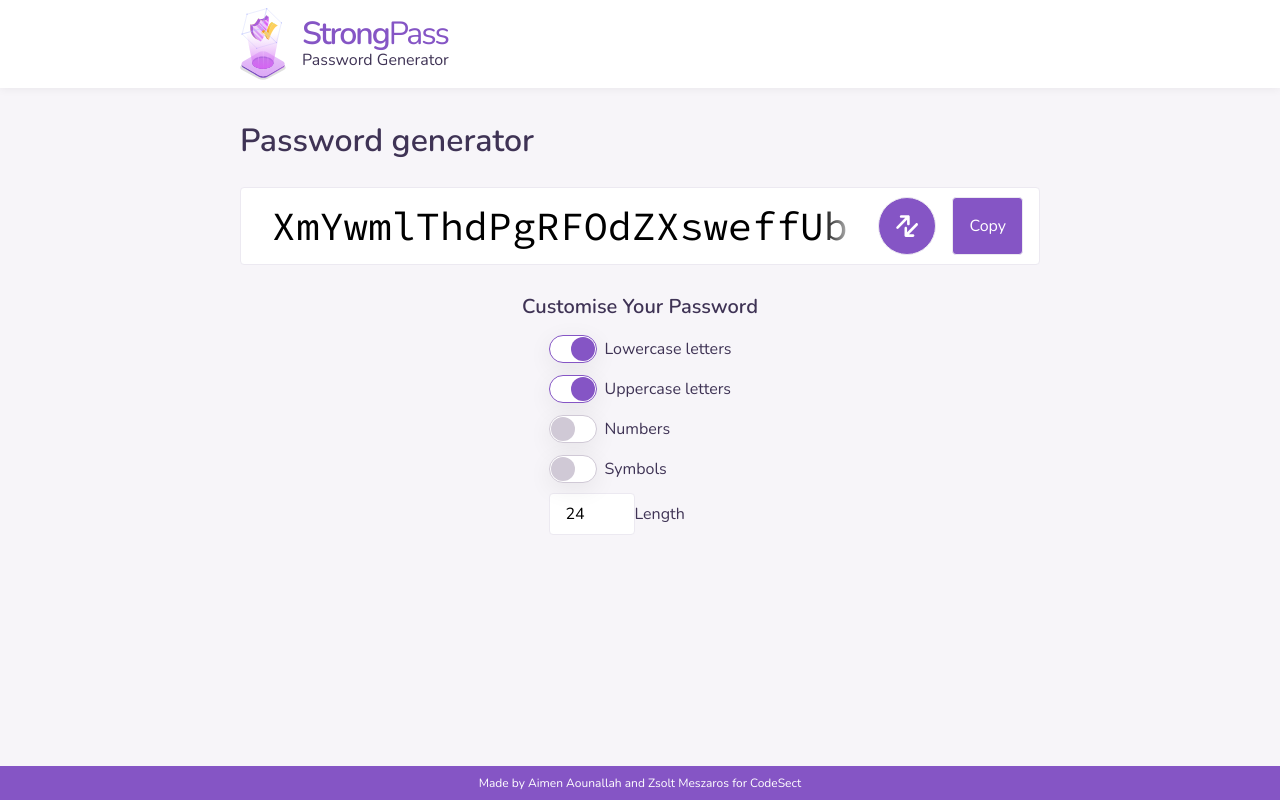
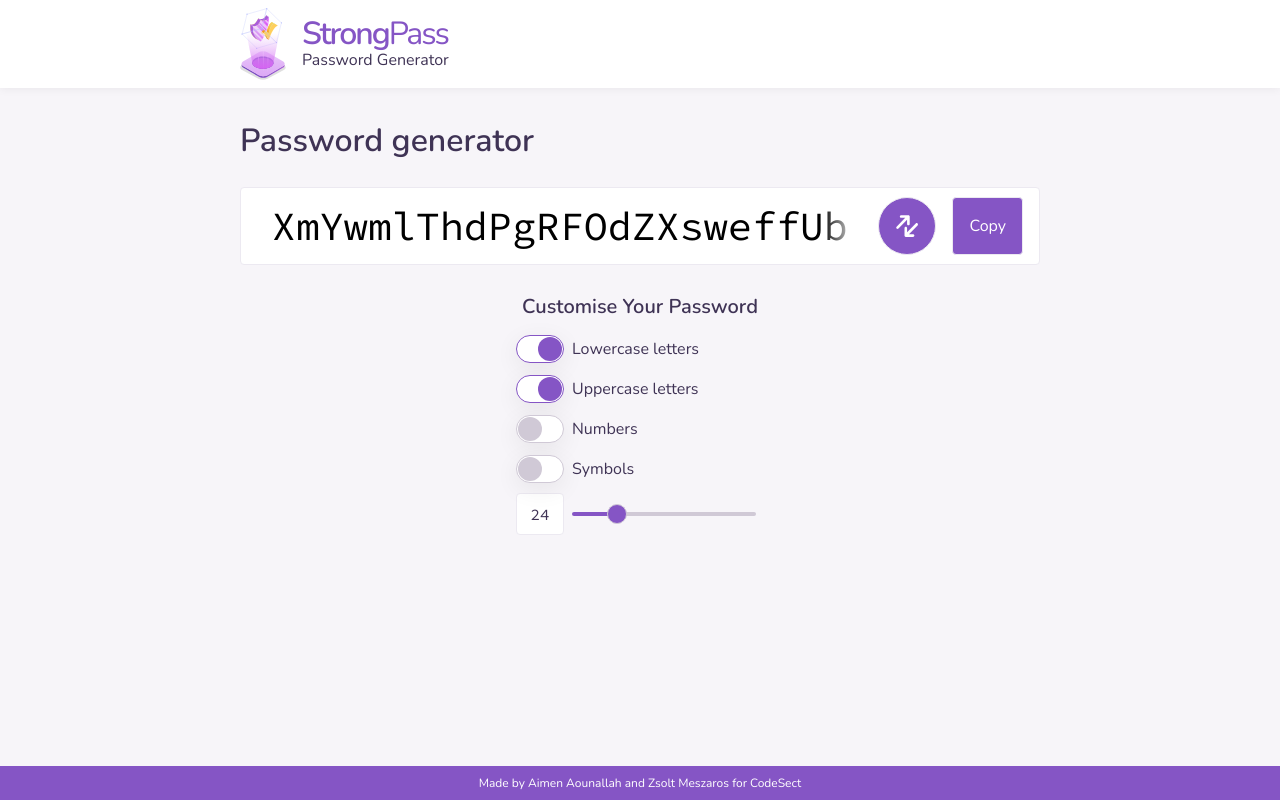
Before and after one commit to codesect/cs01-team-ada-04, a React (Create React App) app: page / in a window 1280 px wide. Built offline with nearby package versions, Linux system fonts and the light colour scheme.

Commit message:
Add range slider component

```diff
--- a/src/components/App.js
+++ b/src/components/App.js
@@ -2,6 +2,7 @@ import React, { useCallback, useEffect, useState } from 'react';
 import styled from 'styled-components/macro';
 
 import PasswordInput from './PasswordInput';
+import Range from './Range';
 import SwitchToggle from './SwitchToggle';
 import { Wrapper } from './GlobalStyles';
 import generatePassword from '../utils/generatePassword';
@@ -121,16 +122,14 @@ function App() {
             isChecked={hasSymbols}
             onToggle={setHasSymbols}
           />
-          <label>
-            <input
-              type="number"
-              min="4"
-              max="99"
-              value={length}
-              onChange={e => setLength(+e.target.value)}
-            />
-            Length
-          </label>
+          <Range
+            aria-label="Password length"
+            id="length"
+            min={4}
+            max={99}
+            onChange={setLength}
+            value={length}
+          />
         </Options>
       </Wrapper>
     </Main>
--- a/src/components/GlobalStyles.js
+++ b/src/components/GlobalStyles.js
@@ -18,7 +18,7 @@ export const Wrapper = styled.div`
 `;
 
 export default createGlobalStyle`
- *, *::after, *::before  {
+ *, *::after, *::before {
     box-sizing: inherit;
   }
 
@@ -41,7 +41,7 @@ export default createGlobalStyle`
     font-weight: 600;
   }
 
-  button, input {
+  button, input, output {
     border: 1px solid ${({ theme }) => theme.border};
     border-radius: ${({ theme }) => theme.borderRadius};
     font-family: inherit;
--- /dev/null
+++ b/src/components/Range.js
@@ -0,0 +1,140 @@
+import React, { useEffect, useState } from 'react';
+import PropTypes from 'prop-types';
+import styled, { css } from 'styled-components/macro';
+
+const progress = css`
+  background-color: ${({ theme }) => theme.button};
+  border-radius: 100rem;
+  height: ${({ theme }) => theme.rangeTrackHeight};
+`;
+
+const thumb = css`
+  appearance: none;
+  background-color: ${({ theme }) => theme.button};
+  border: 1px solid ${({ theme }) => theme.borderToggle};
+  border-radius: 50%;
+  box-sizing: border-box;
+  cursor: pointer;
+  height: ${({ theme }) => theme.rangeThumbSize};
+  width: ${({ theme }) => theme.rangeThumbSize};
+`;
+
+const track = css`
+  background-color: ${({ theme }) => theme.borderToggle};
+  border: 0;
+  border-radius: 100rem;
+  height: ${({ theme }) => theme.rangeTrackHeight};
+  width: 100%;
+`;
+
+const RangeWrapper = styled.div`
+  align-items: center;
+  display: flex;
+  justify-content: center;
+`;
+
+const Output = styled.output`
+  background-color: ${({ theme }) => theme.input};
+  border: 1px solid ${({ theme }) => theme.border};
+  font-family: ${({ theme }) => theme.fontFamilyMono};
+  min-width: 3rem;
+  padding: 0.5rem;
+  text-align: center;
+`;
+
+const Input = styled.input`
+  appearance: none;
+  background-color: transparent;
+  border: 0;
+  height: 2.5rem;
+  margin: 0;
+  padding: 0 0.5rem;
+  width: 12.5rem;
+
+  &::-webkit-slider-runnable-track {
+    ${track};
+    background-image: ${({ theme }) =>
+      `linear-gradient(${theme.borderActive}, ${theme.borderActive})`};
+    background-position: 0;
+    background-repeat: no-repeat;
+    background-size: ${({ posX, theme }) =>
+        `calc(${theme.rangeThumbSize} / 2 + ${posX} * (100% - ${theme.rangeThumbSize}))`}
+      100%;
+  }
+  &::-moz-range-track {
+    ${track};
+  }
+  &::-ms-track {
+    ${track};
+  }
+
+  &::-moz-range-progress {
+    ${progress};
+  }
+  &::-ms-fill-lower {
+    ${progress};
+  }
+
+  &::-webkit-slider-thumb {
+    ${thumb};
+    transform: translateY(calc(-50% + 0.125rem));
+  }
+  &::-moz-range-thumb {
+    ${thumb};
+  }
+  &::-ms-thumb {
+    margin-top: 0;
+    ${thumb};
+  }
+
+  &::-ms-tooltip {
+    display: none;
+  }
+`;
+
+function Range({ id, label, max, min, onChange, step, value, ...props }) {
+  const [posX, setPosX] = useState((value - min) / (max - min));
+
+  useEffect(() => {
+    setPosX((value - min) / (max - min));
+  }, [max, min, value]);
+
+  return (
+    <>
+      {label && <label for={id}>{label}</label>}
+      <RangeWrapper>
+        <Output htmlFor={id}>{value}</Output>
+        <Input
+          type="range"
+          id={id}
+          aria-valuemin={min}
+          aria-valuenow={value}
+          aria-valuemax={max}
+          min={min}
+          max={max}
+          onChange={e => onChange(parseInt(e.target.value))}
+          posX={posX}
+          step={step}
+          value={value}
+          {...props}
+        />
+      </RangeWrapper>
+    </>
+  );
+}
+
+Range.defaultProps = {
+  step: 1,
+};
+
+Range.propTypes = {
+  id: PropTypes.string.isRequired,
+  label: PropTypes.string,
+  max: PropTypes.number,
+  min: PropTypes.number,
+  onChange: PropTypes.func.isRequired,
+  step: PropTypes.number,
+  value: PropTypes.number,
+};
+
+export default Range;
--- a/src/themes.js
+++ b/src/themes.js
@@ -35,11 +35,15 @@ const defaultTheme = {
   button: colors.purple,
   buttonActive: colors.darkPurple,
   buttonText: colors.white,
+  fontFamilyMono:
+    '"Source Code Pro", Consolas, Monaco, "Andale Mono", "Ubuntu Mono", monospace',
   footerBackground: colors.purple,
   footerText: colors.white,
   headerBackground: colors.white,
   input: colors.white,
   logoText: colors.purple,
+  rangeThumbSize: '1.25rem',
+  rangeTrackHeight: '0.25rem',
   text: colors.darkPurple,
   maxWidth: '832px',
   transition: '0.3s cubic-bezier(1, -0.65, 0, 2.25)',
```
Also changed, not shown: 1 other file (tests, documents, lock files or other folders).
